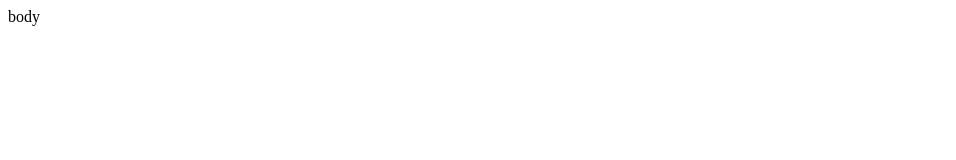
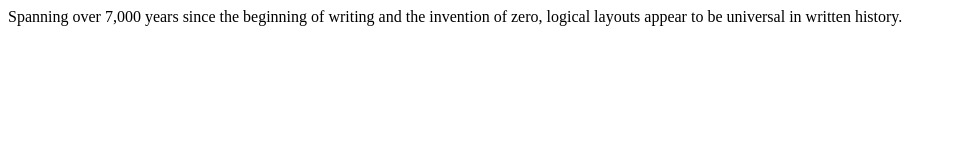
Before and after one commit to fuzzybit/logical-layout-design, a plain HTML site: page src/index.html in a window 1280 px wide. Shown: the whole page, without its empty margins (0-956 px from the left). Drawn offline with Linux system fonts and the light colour scheme.

Commit message:
New title and content.

```diff
--- a/src/index.html
+++ b/src/index.html
@@ -1,8 +1,8 @@
 <!DOCTYPE html>
 <head>
-<title>title</title>
+<title>Protological Layout Theory</title>
 </head>
 <body>
-body
+Spanning over 7,000 years since the beginning of writing and the invention of zero, logical layouts appear to be universal in written history.
 </body>
 </html>
```
